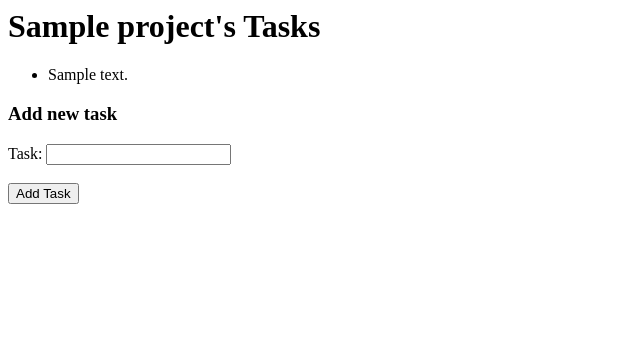
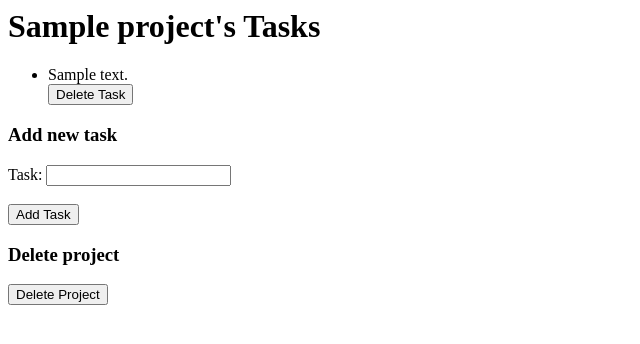
Before and after one commit to LinkedInLearning/advanced-python-practical-database-examples-4363655, a Flask app: page /project/1 in a window 1280 px wide. Shown: the top 344 px of the page, without its empty margins (0-640 px from the left). Run offline with Flask 2, Linux system fonts and the light colour scheme; tables that the repository leaves empty hold one stand-in row (values such as "Sample post"); some libraries are stand-ins or nearby versions.

Commit message:
Implement

```diff
--- a/project-tracker-workspace/app.py
+++ b/project-tracker-workspace/app.py
@@ -11,13 +11,15 @@ class Project(db.Model):
 	project_id = db.Column(db.Integer, primary_key=True)
 	title = db.Column(db.String(length=50))
 
+	task = db.relationship("Task", back_populates="project", cascade="all, delete-orphan")
+
 class Task(db.Model):
 	__tablename__ = 'tasks'
 	task_id = db.Column(db.Integer, primary_key=True)
 	project_id = db.Column(db.Integer, db.ForeignKey('projects.project_id'))
 	description = db.Column(db.String(length=50))
 
-	project = db.relationship("Project")
+	project = db.relationship("Project", back_populates="task")
 
 #Define a route
 @app.route("/")
@@ -52,5 +54,20 @@ def add_task(project_id):
 		flash("Task added successfullly", "green")
 	return redirect(url_for('show_tasks', project_id=project_id))
 
+@app.route("/delete/task/<task_id>", methods=['POST'])
+def delete_task(task_id):
+	#Delete task
+	pending_delete_task = Task.query.filter_by(task_id=task_id).first()
+	original_project_id = pending_delete_task.project.project_id
+	db.session.delete(pending_delete_task)
+	db.session.commit()
+	return redirect(url_for('show_tasks', project_id=original_project_id))
+
+@app.route("/delete/project/<project_id>", methods=['POST'])
+def delete_project(project_id):
+	pending_delete_project = Project.query.filter_by(project_id=project_id).first()
+	db.session.delete(pending_delete_project)
+	db.session.commit()
+	return redirect(url_for("show_projects"))
 
 app.run(debug=True, host="127.0.0.1", port=3000)
--- a/project-tracker-workspace/templates/project-tasks.html
+++ b/project-tracker-workspace/templates/project-tasks.html
@@ -4,6 +4,9 @@
 		<ul>
 			{% for task in tasks %}
 				<li>{{ task.description }}</li>
+				<form action="/delete/task/{{task.task_id}}" method="POST">
+					<input type="submit" value="Delete Task">
+				</form>
 			{% endfor %}
 		</ul>
 
@@ -15,6 +18,11 @@
 			<input type="submit" value="Add Task">
 		</form>
 
+		<h3>Delete project</h3>
+		<form action="/delete/project/{{project.project_id}}" method="POST">
+			<input type="submit" value="Delete Project">
+		</form>
+
 		{%- for category, message in get_flashed_messages(with_categories=true) %}
 			<div style="color: {{ category }}">{{ message }}</div>
 		{%- endfor %}
```
